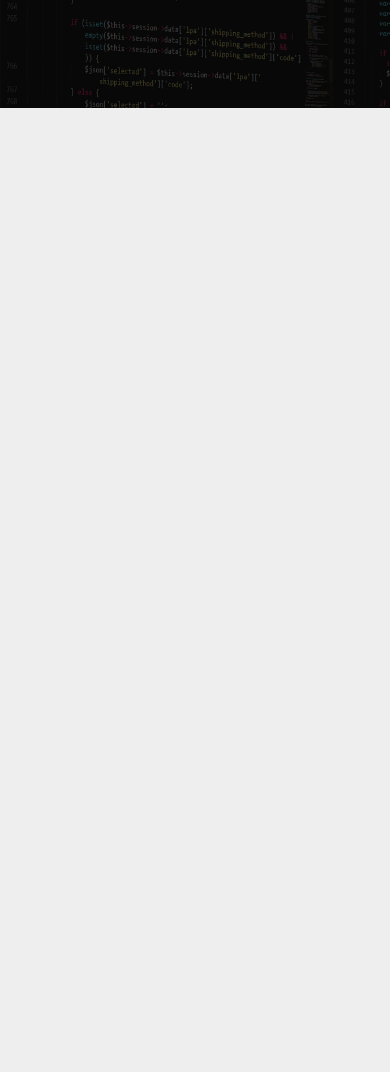
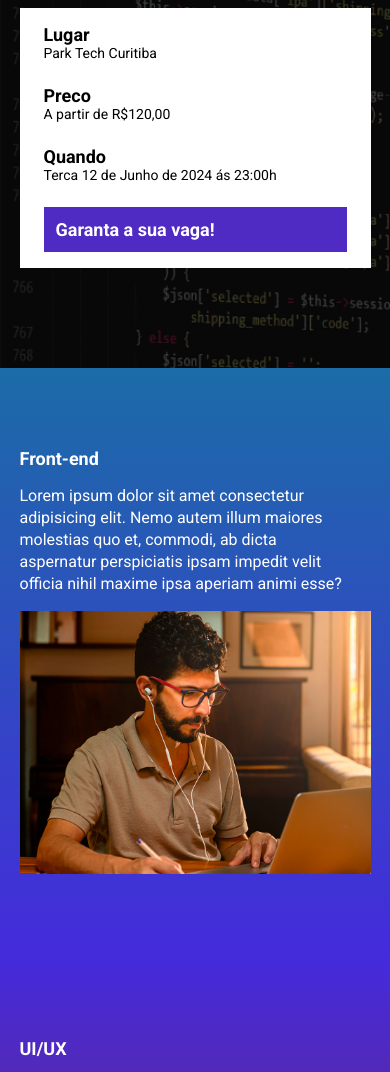
Before and after one commit to losecris78/ebac_event_w22, a website built with Parcel: page src/index.html in a window 390 px wide. Shown: the part 176-1248 px from the top of the page. Before the commit the page ends 844 px from the top, so only its background shows below. Built offline with nearby package versions, Linux system fonts and the light colour scheme.

Commit message:
Javascript for date and trasitions of css

```diff
--- a/package.json
+++ b/package.json
@@ -2,9 +2,10 @@
   "name": "modulo22_event",
   "version": "1.0.0",
   "description": "",
-  "main": "index.js",
+
   "scripts": {
     "dev": "parcel src/index.html src/styles/main.scss src/scripts/main.js",
+    "build": "parcel src/index.html",
     "test": "echo \"Error: no test specified\" && exit 1"
   },
   "keywords": [],
--- a/src/index.html
+++ b/src/index.html
@@ -7,16 +7,65 @@
     <link rel="preconnect" href="https://fonts.googleapis.com">
     <link rel="preconnect" href="https://fonts.gstatic.com" crossorigin>
     <link href="https://fonts.googleapis.com/css2?family=Roboto:ital,wght@0,100;0,300;0,400;0,500;0,700;0,900;1,100;1,300;1,400;1,500;1,700;1,900&display=swap" rel="stylesheet">
+    <link rel="stylesheet" href="https://unpkg.com/aos@next/dist/aos.css" />
     <link rel="stylesheet" href="./styles/main.scss">
 </head>
 <body>
     <header class="hero">
         <div class="container">
             <img class="hero__logo" src="./images/ebac_logo.svg" alt="Logo EBAC">
-            <p class="hero__text">O maior evento de tecnologia comeca em: 10d 11h 32m 12s</p>
+            <p class="hero__text">O maior evento de tecnologia comeca em:
+                <span id="contador"></span></p>
+            <div class="infos-bar">
+                <ul class="infos-bar__info">
+                    <li class="infos-bar__info__item"><b>Lugar</b>Park Tech Curitiba</li>
+                    <li class="infos-bar__info__item"><b>Preco</b>A partir de R$120,00</li>
+                    <li class="infos-bar__info__item"><b>Quando</b>Terca 12 de Junho de 2024 ás 23:00h</li>
+                </ul>
+                <a href="#" class="button button--primary">
+                    Garanta a sua vaga!
+                </a>
+            </div>
 
         </div>
     </header>
+    <section class="event event--frontend">
+        <div class="container" data-aos="fade-right">
+            <div class="event__details">
+                <h2 class="event__details__tittle">Front-end</h2>
+                <p class="event__details__description">Lorem ipsum dolor sit amet consectetur adipisicing elit. Nemo autem illum maiores molestias quo et, commodi, ab dicta aspernatur perspiciatis ipsam impedit velit officia nihil maxime ipsa aperiam animi esse?</p>
+            </div>
+            <img class="event__image" src="./images/frontend.png" alt="Front-end">
+        </div>
+    </section>
+    <section class="event event--ui-ux event--image-left" >
+        <div class="container" data-aos="fade-left">
+            <div class="event__details">
+                <h2 class="event__details__tittle">UI/UX</h2>
+                <p class="event__details__description">Lorem ipsum dolor sit amet consectetur adipisicing elit. Nemo autem illum maiores molestias quo et, commodi, ab dicta aspernatur perspiciatis ipsam impedit velit officia nihil maxime ipsa aperiam animi esse?</p>
+            </div>
+            <img class="event__image" src="./images/ui-ux.png" alt="UI-UX">
+        </div>
+    </section>
+    <section class="event event--data-science" >
+        <div class="container" data-aos="fade-right">
+            <div class="event__details">
+                <h2 class="event__details__tittle">Data Science</h2>
+                <p class="event__details__description">Lorem ipsum dolor sit amet consectetur adipisicing elit. Nemo autem illum maiores molestias quo et, commodi, ab dicta aspernatur perspiciatis ipsam impedit velit officia nihil maxime ipsa aperiam animi esse?</p>
+            </div>
+            <img class="event__image" src="./images/data.png" alt="Data Science">
+        </div>
+    </section>
+    <section class="event event--backend event--image-left">
+        <div class="container"data-aos="fade-left">
+            <div class="event__details">
+                <h2 class="event__details__tittle">Back-end</h2>
+                <p class="event__details__description">Lorem ipsum dolor sit amet consectetur adipisicing elit. Nemo autem illum maiores molestias quo et, commodi, ab dicta aspernatur perspiciatis ipsam impedit velit officia nihil maxime ipsa aperiam animi esse?</p>
+            </div>
+            <img class="event__image" src="./images/backend.png" alt="Front-end">
+        </div>
+    </section>
+    <script src="https://unpkg.com/aos@next/dist/aos.js"></script>
     <script src="./scripts/main.js"></script>
 </body>
 
--- a/src/scripts/main.js
+++ b/src/scripts/main.js
@@ -1 +1,26 @@
-console.log ('Está funcionando');
+AOS.init();
+
+const dataDoEvento = new Date("Jun 12, 2024 23:00:00");
+const timeStampDoEvento = dataDoEvento.getTime();
+const contaAsHoras = setInterval (function(){
+    const agora = new Date();
+    const timeStampAtual = agora.getTime();
+
+    const distanciaAteoEvento = timeStampDoEvento - timeStampAtual;
+    const diasEmMs = 1000 * 60 * 60 * 24;
+    const horasEmMs = 1000 * 60 * 60;
+    const minEmMS = 1000 * 60;
+
+    const diasAteoEvento = Math.floor(distanciaAteoEvento / diasEmMs);
+    const HorasAteoEvento = Math.floor((distanciaAteoEvento % diasEmMs) / horasEmMs);
+    const minAteoEvento = Math.floor((distanciaAteoEvento % horasEmMs) / minEmMS);
+    const segAteoEvento =  Math.floor((distanciaAteoEvento % minEmMS) / 1000);
+
+    document.getElementById('contador').innerHTML = `${diasAteoEvento} d ${HorasAteoEvento} h ${minAteoEvento} m ${segAteoEvento} s`;
+    if (distanciaAteoEvento < 0){
+        clearInterval(contaAsHoras);
+        document.getElementById('contador').innerHTML = "El evento ya expiró."
+    }
+
+
+},1000);
--- a/src/styles/_hero.scss
+++ b/src/styles/_hero.scss
@@ -1,3 +1,5 @@
+@use 'variables';
+
 .hero{
     padding-top: 64px;
     padding-bottom: 100px;
@@ -15,7 +17,7 @@
         left:0;
         width:100%;
         height: 100%;
-        background-color: #000;
+        background-color: variables.$secondaryTextColor;
         content:'';
         opacity: 0.7;
     }
--- /dev/null
+++ b/src/styles/components/_buttons.scss
@@ -0,0 +1,24 @@
+@use '../variables';
+
+.button{
+    padding: 12px;
+    font-size: 18px;
+    font-weight: bold;
+    text-decoration: none;
+    text-align: center;
+    white-space: nowrap;
+
+    &--primary{
+        color:variables.$textColor;
+        background-color: variables.$button;
+    }
+    @media (max-width: 640px){
+        display: block;
+        width: 100%;
+    }
+    @media(max-width:1024px){
+        display: flex;
+        align-items: center;
+
+    }
+}
--- /dev/null
+++ b/src/styles/components/_event.scss
@@ -0,0 +1,53 @@
+@use '../variables';
+
+.event{
+    padding:80px 0;
+    &--frontend{
+        background-image: linear-gradient(variables.$blue1,variables.$blue2);
+    }
+    &--ui-ux{
+        background-image: linear-gradient(variables.$blue2,variables.$pink1);
+    }
+    &--data-science{
+        background-image: linear-gradient(variables.$pink1,variables.$yellow1);
+    }
+    &--backend{
+        background-image: linear-gradient(variables.$yellow1,variables.$pink1);
+    }
+    &--image-left{
+        .container{
+            flex-direction: row-reverse;
+    }
+}
+    .container{
+        display:flex;
+        gap: 40px;
+    }
+    &__image{
+        max-width: 360px;
+    }
+    &__details{
+
+        &__tittle{
+            font-size: 18px;
+            font-weight: bold;
+            margin-bottom: 16px;
+        }
+        &__description{
+            line-height: 22px;
+        }
+    }
+    @media(max-width:640px){
+        .container{
+            display:block;
+        }
+        &__image{
+            width:100%;
+        }
+        &__details{
+            margin-right: 16px;
+            margin-bottom: 16px;
+        }
+
+    }
+}
--- /dev/null
+++ b/src/styles/components/_infos_bar.scss
@@ -0,0 +1,38 @@
+@use '../variables';
+.infos-bar{
+    padding: 16px 24px;
+    background-color: variables.$textColor;
+    display: flex;
+    justify-content: space-between;
+
+    &__info{
+        font-size: 14px;
+        color: variables.$secondaryTextColor;
+        display:flex;
+        gap: 40px;
+
+        &__item{
+            font-size: 14px;
+            color: variables.$secondaryTextColor;
+        }
+        b{
+            color: variables.$secondaryTextColor;
+            font-size: 18px;
+            display: block;
+        }
+    }
+    @media (max-width: 640px){
+        display:block;
+        &__info{
+            display: block;
+            &__item{
+                margin-bottom: 24px;
+            }
+        }
+    }
+    @media (max-width: 1024px){
+        &__info{
+            gap:16px;
+        }
+    }
+}
--- a/src/styles/main.scss
+++ b/src/styles/main.scss
@@ -1,10 +1,16 @@
 @use 'hero';
+@use 'components/infos_bar';
+@use 'components/buttons';
+@use 'components/event';
+@use './variables';
+
 * {
     margin: 0;
     padding: 0;
     box-sizing: border-box;
     font-family: "Roboto", sans-serif;
-    color:#fff;
+    color: variables.$textColor;
+    list-style: none;
 }
 .container{
     max-width: 960px;
--- /dev/null
+++ b/src/styles/variables.scss
@@ -0,0 +1,7 @@
+$blue1:#1B6CA7;
+$blue2:#442BDB;
+$textColor:#fff;
+$secondaryTextColor:#000;
+$pink1:#89223B;
+$yellow1:#9C791D;
+$button:#4F2AC3;
```
